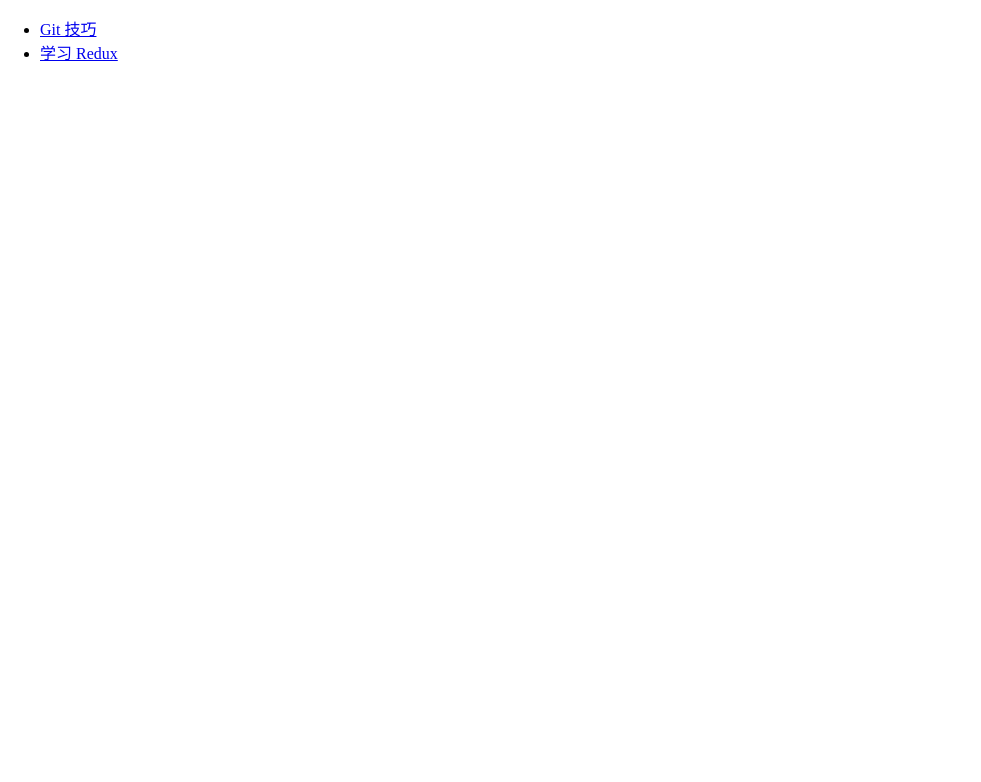
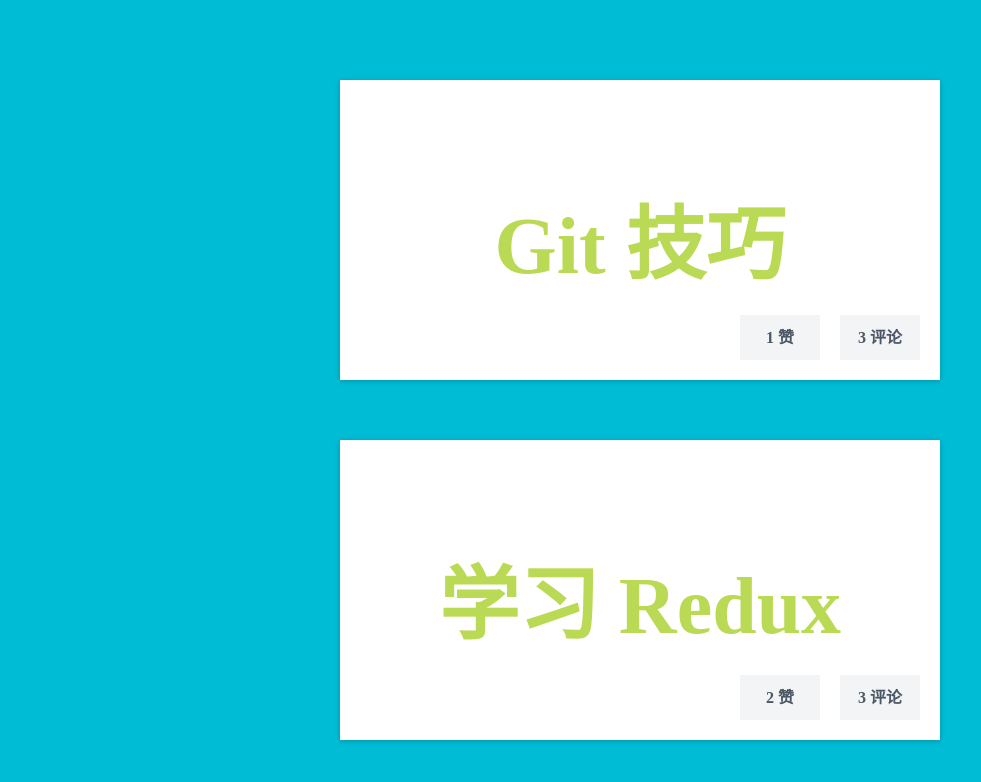
Before and after one commit to happypeter/redux-react-login, a React (Create React App) app: page / in a window 1280 px wide. Shown: the top 782 px of the page, without its empty margins (0-981 px from the left). Built offline with nearby package versions, Linux system fonts and the light colour scheme.

Commit message:
homepage style

```diff
--- a/src/HomePage.js
+++ b/src/HomePage.js
@@ -2,19 +2,29 @@
 import {
   Link
 } from 'react-router-dom'
+import { connect } from 'react-redux'
+import PostBody from './PostBody'
 
 class HomePage extends Component {
 
   render() {
+    let { posts } = this.props
+    console.log('posts', posts)
+    let postList = posts.map(item => {
+      return(
+        <PostBody key={item.postId} postId={item.postId} />
+      )
+    })
     return (
-      <div>
-        <ul>
-          <li> <Link to="/post/1">Git 技巧</Link> </li>
-          <li> <Link to="/post/2">学习 Redux</Link> </li>
-        </ul>
+      <div className="home">
+        { postList }
       </div>
     )
   }
 }
 
-export default HomePage;
+const mapStateToProps = (state) => ({
+  posts: state.posts
+})
+
+export default connect(mapStateToProps)(HomePage)
```
